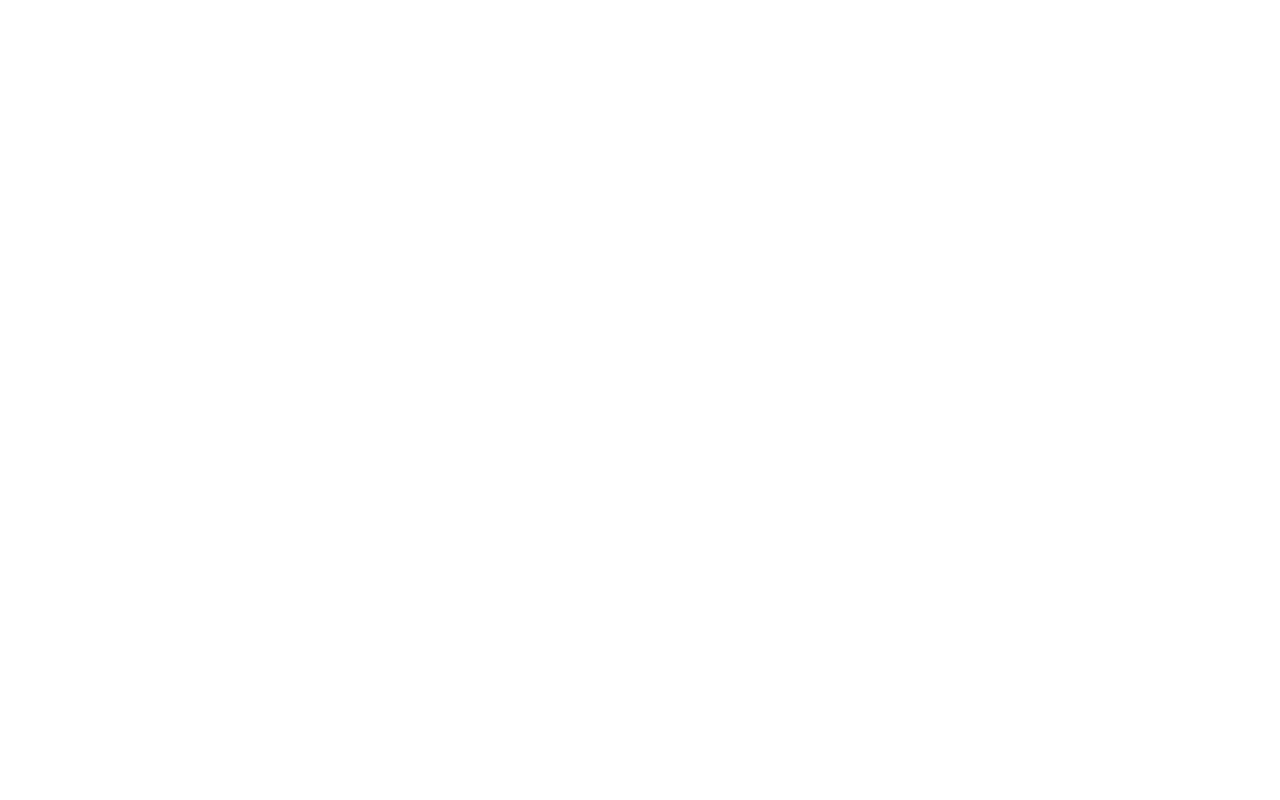
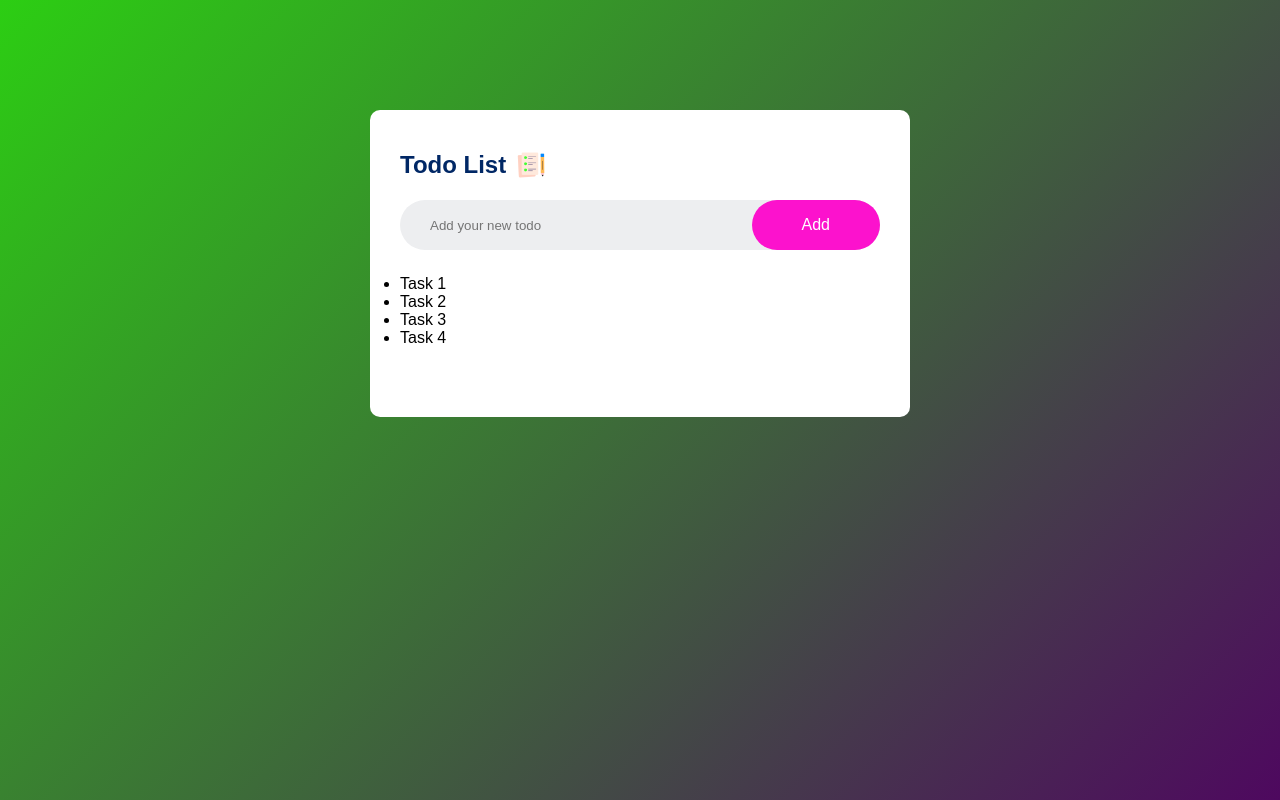
Before and after one commit to Addhyan01/todo-list, a plain HTML site: page index.html in a window 1280 px wide. Drawn offline with Linux system fonts and the light colour scheme.

Commit message:
Todo front look is created

```diff
--- a/index.html
+++ b/index.html
@@ -3,9 +3,28 @@
 <head>
     <meta charset="UTF-8">
     <meta name="viewport" content="width=device-width, initial-scale=1.0">
-    <title>Document</title>
+    <title>Todo List</title>
+    <link rel="stylesheet" href="style.css">
+
 </head>
 <body>
+    <div class="container">
+        <div class="todo-app">
+            <h2>Todo List <img src="images/icon.png" alt=""></h2>
+            <div class="row">
+                <input type="text" id="input-box" placeholder="Add your new todo">
+                <button onclick="addTask()">Add</button>
+
+            </div>
+            <ul id="list-container">
+                <li>Task 1</li>
+                <li>Task 2</li>
+                <li>Task 3</li>
+                <li>Task 4</li>
+            </ul>
+        </div>
+
+    </div>
 
 </body>
 </html>
--- a/style.css
+++ b/style.css
@@ -0,0 +1,61 @@
+*{
+    margin: 0;
+    padding: 0;
+    box-sizing: border-box;
+    font-family: 'Poppins', sans-serif;
+}
+
+.container{
+    width: 100%;
+    min-height: 100vh;
+    background: linear-gradient(135deg, #2cce13, #4e085f);
+    padding: 10px;
+}
+
+.todo-app{
+    width: 100%;
+    max-width: 540px;
+    background: #fff;
+    margin: 100px auto 20px;
+    padding: 40px 30px 70px;
+    border-radius: 10px;
+}
+
+.todo-app h2{
+    color: #002765;
+    display: flex;
+    align-items: center;
+    margin-bottom: 20px;
+}
+
+.todo-app img{
+    width : 30px;
+    margin-left: 10px;
+}
+.row{
+    display: flex;
+    align-items: center;
+    justify-content: space-between;
+    background: #edeef0;
+    border-radius: 30px;
+    padding-left: 20px;
+    margin-bottom: 25px;
+}
+input{
+    flex: 1;
+    border: none;
+    outline: none;
+    background: transparent;
+    padding: 10px;
+    font-weight: 14px;
+}
+button{
+    border: none;
+    outline: none;
+    background: #fc12cd;
+    color: #fff;
+    padding: 16px 50px;
+    border-radius: 40px;
+    font-size: 16px;
+    cursor: pointer;
+}
```
Also changed, not shown: images/checked.png (added), images/icon.png (added), images/unchecked.png (added).
